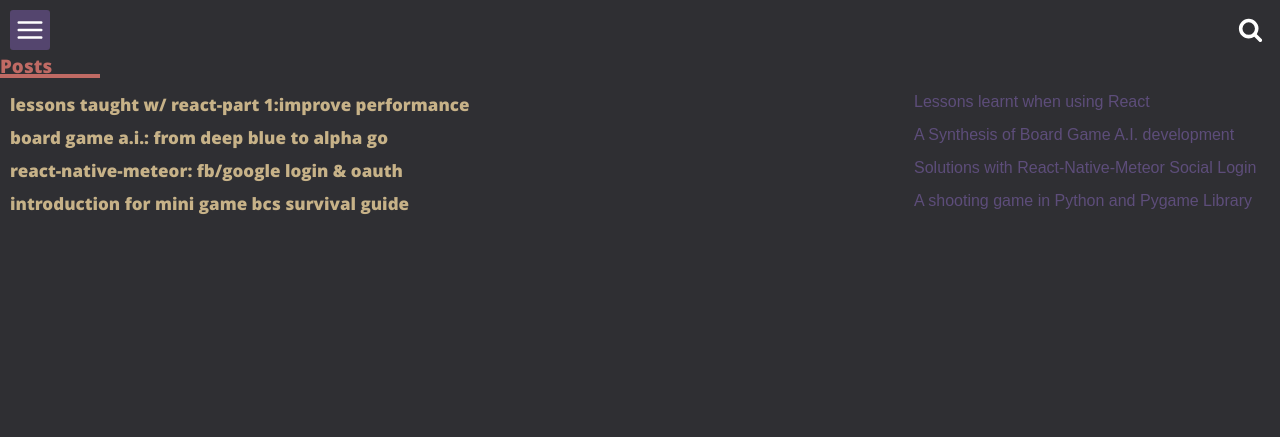
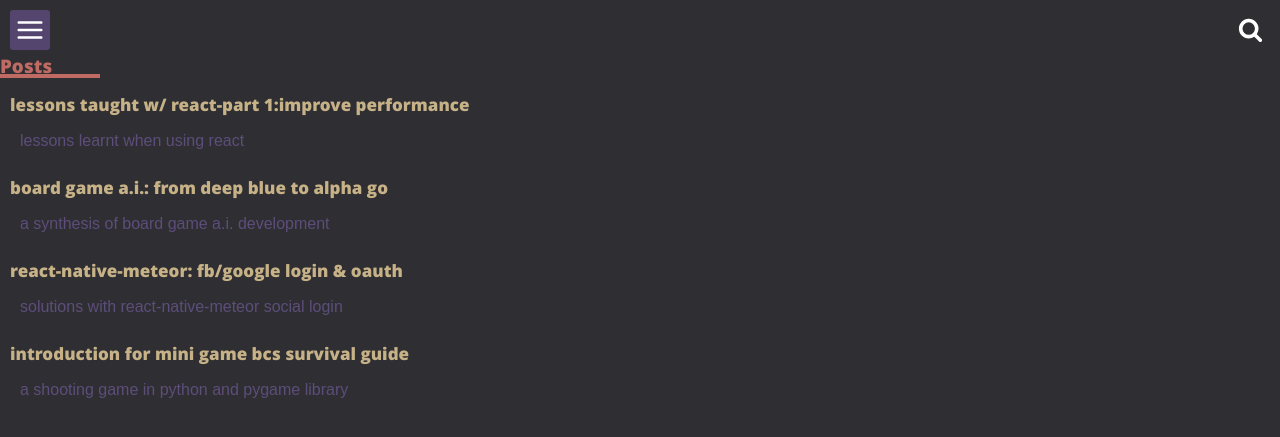
Before and after one commit to zywkloo/zywkloo.github.io, a Jekyll site: the page built from posts.html, in a window 1280 px wide. Shown: the top 437 px of the page. Built offline with Jekyll 4.4.1, drawn with Linux system fonts in a browser that asks for light colours.

Commit message:
Update tree-posts.html

```diff
--- a/_includes/tree-posts.html
+++ b/_includes/tree-posts.html
@@ -7,9 +7,9 @@
     <article role="article" class="post-item" itemscope="itemscope" itemtype="http://schema.org/BlogPosting" itemprop="blogPost">
         <div class="content">
             <a title="Open the post" href="{{ post.url | prepend: site.baseurl }}">
-                <h2 class="post-title" itemprop="name">{{ post.title}}</h2>
+                <h2 class="post-title" itemprop="name">{{post.title}}</h2>
+                <p class="date">{{ post.description }}</p>
             </a>
-            <div class="date">{{ post.description }}</div>
         </div>
     </article>
 
```
